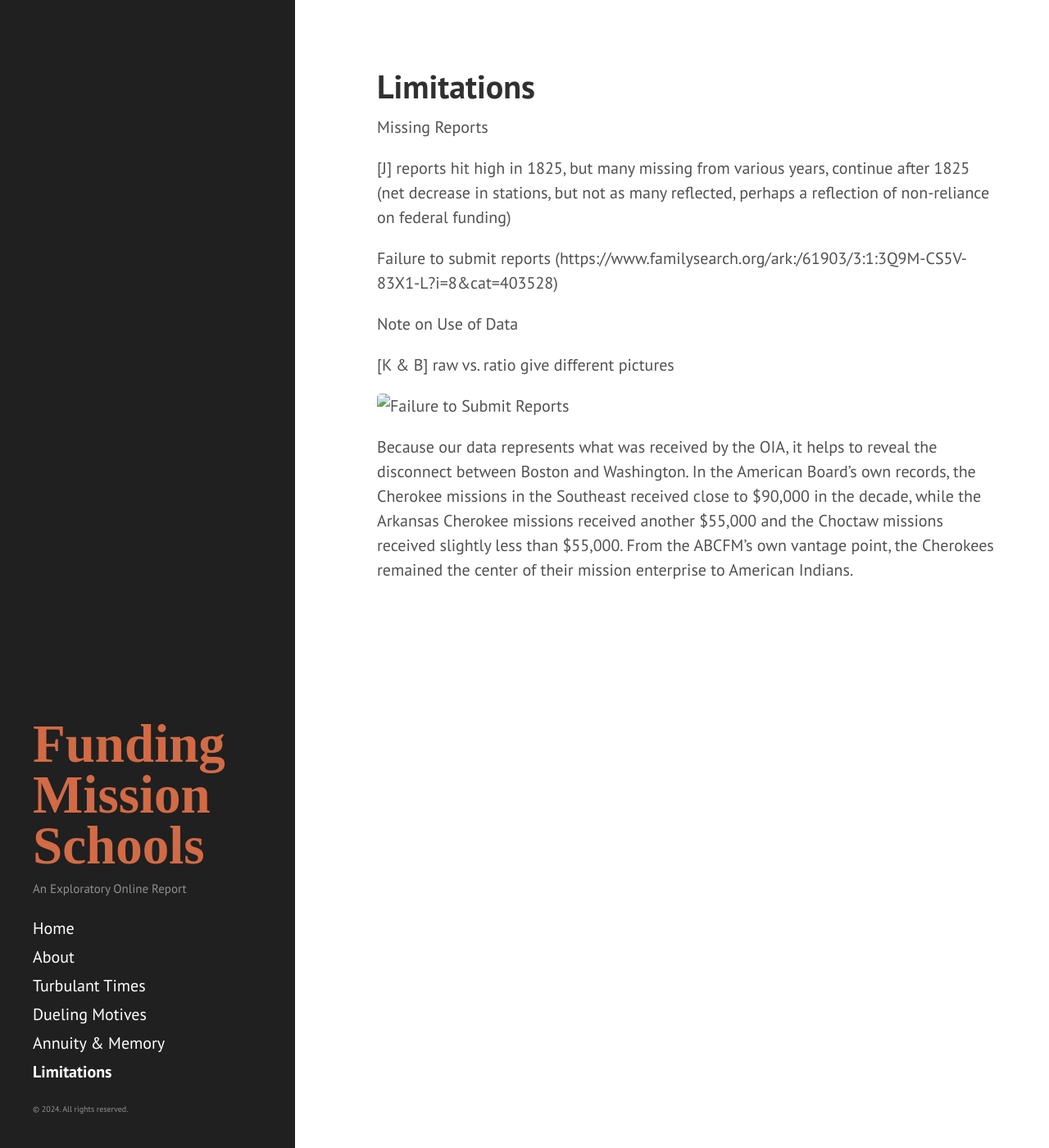
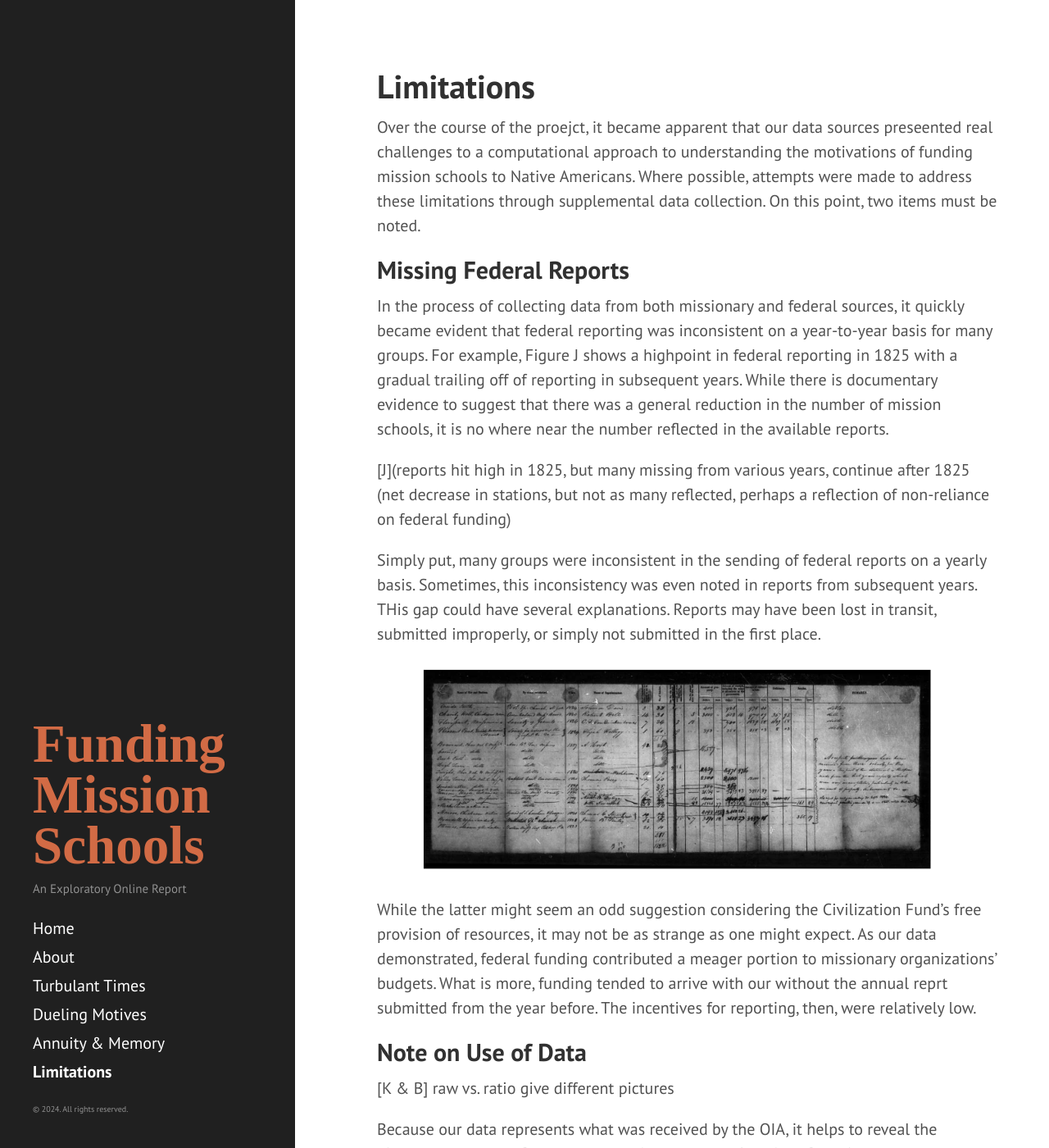
Before and after one commit to alex-mayfield/fmsreport, a Jekyll site: the page built from pages/5_limitations.md, in a window 1280 px wide and 1400 px high. Shown: the whole window at 82% size. Built offline with Jekyll 4.4.1, drawn with Linux system fonts in a browser that asks for light colours.

Commit message:
Update 5_limitations.md

```diff
--- a/pages/5_limitations.md
+++ b/pages/5_limitations.md
@@ -4,17 +4,22 @@ order: 5
 title: Limitations
 ---
 
-Missing Reports
+Over the course of the proejct, it became apparent that our data sources preseented real challenges to a computational approach to understanding the motivations of funding mission schools to Native Americans. Where possible, attempts were made to address these limitations through supplemental data collection. On this point, two items must be noted.
 
-[J] reports hit high in 1825, but many missing from various years, continue after 1825 (net decrease in stations, but not as many reflected, perhaps a reflection of non-reliance on federal funding)
+## Missing Federal Reports
 
-Failure to submit reports (https://www.familysearch.org/ark:/61903/3:1:3Q9M-CS5V-83X1-L?i=8&cat=403528)
+In the process of collecting data from both missionary and federal sources, it quickly became evident that federal reporting was inconsistent on a year-to-year basis for many groups. For example, Figure J shows a highpoint in federal reporting in 1825 with a gradual trailing off of reporting in subsequent years. While there is documentary evidence to suggest that there was a general reduction in the number of mission schools, it is no where near the number reflected in the available reports.
 
-Note on Use of Data
+[J](reports hit high in 1825, but many missing from various years, continue after 1825 (net decrease in stations, but not as many reflected, perhaps a reflection of non-reliance on federal funding)
+
+Simply put, many groups were inconsistent in the sending of federal reports on a yearly basis. Sometimes, this inconsistency was even noted in reports from subsequent years. THis gap could have several explanations. Reports may have been lost in transit, submitted improperly, or simply not submitted in the first place.
+
+![Failure to Submit Reports](https://raw.githubusercontent.com/alex-mayfield/fmsreport/gh-pages/assets/failure.png)
+
+While the latter might seem an odd suggestion considering the Civilization Fund's free provision of resources, it may not be as strange as one might expect. As our data demonstrated, federal funding contributed a meager portion to missionary organizations' budgets. What is more, funding tended to arrive with our without the annual reprt submitted from the year before. The incentives for reporting, then, were relatively low.
+
+## Note on Use of Data
 
 [K & B] raw vs. ratio give different pictures
 
-
-![Failure to Submit Reports](assets\failure.png)
-
 Because our data represents what was received by the OIA, it helps to reveal the disconnect between Boston and Washington. In the American Board’s own records, the Cherokee missions in the Southeast received close to $90,000 in the decade, while the Arkansas Cherokee missions received another $55,000 and the Choctaw missions received slightly less than $55,000. From the ABCFM’s own vantage point, the Cherokees remained the center of their mission enterprise to American Indians.
```
